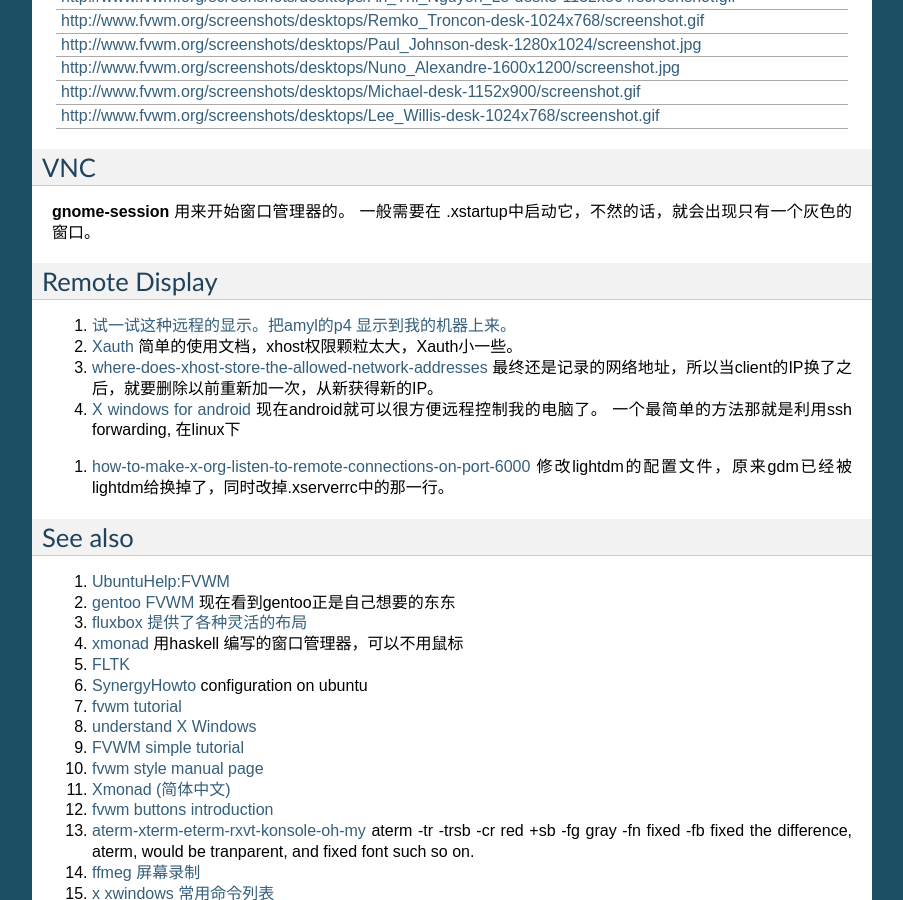
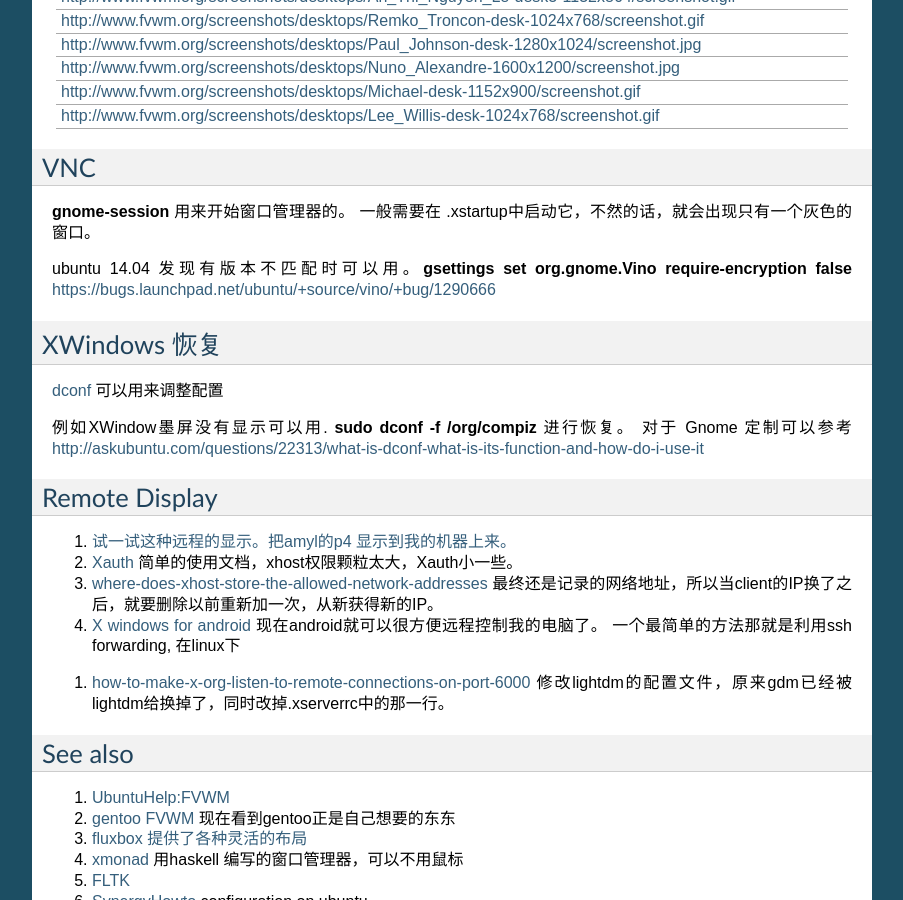
Before and after one commit to gwli/MyLinux, a Sphinx documentation site: the page built from source/content/Stage_3/XWindowsAndWindowManage.rst, in a window 1280 px wide and 900 px high, scrolled down 2417 px. Shown: the whole window, without its empty margins (198-1101 px from the left). Built offline with Sphinx 7.4.7, drawn with Linux system fonts in a browser that asks for light colours; formulas are drawn with MathJax 3.

Commit message:
添加了linux发行版理解，ubuntu VNC version compatible issue

```diff
--- a/source/content/Stage_3/XWindowsAndWindowManage.rst
+++ b/source/content/Stage_3/XWindowsAndWindowManage.rst
@@ -114,6 +114,18 @@
 
 :command:`gnome-session` 用来开始窗口管理器的。 一般需要在 .xstartup中启动它，不然的话，就会出现只有一个灰色的窗口。
 
+ubuntu 14.04 发现有版本不匹配时可以用。:command:`gsettings set org.gnome.Vino require-encryption false`
+https://bugs.launchpad.net/ubuntu/+source/vino/+bug/1290666
+
+
+XWindows 恢复
+=============
+
+`dconf <http://en.wikipedia.org/wiki/Dconf>`_ 可以用来调整配置
+
+例如XWindow墨屏没有显示可以用. :command:`sudo dconf -f /org/compiz` 进行恢复。
+对于 Gnome 定制可以参考 http://askubuntu.com/questions/22313/what-is-dconf-what-is-its-function-and-how-do-i-use-it
+
 Remote Display
 ==============
 
```
Also changed, not shown: source/content/Stage_1/LinuxInstall.rst (+7 -0 lines).
